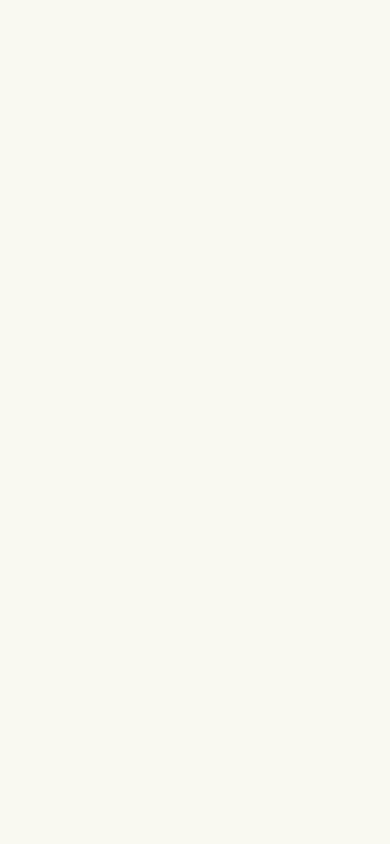
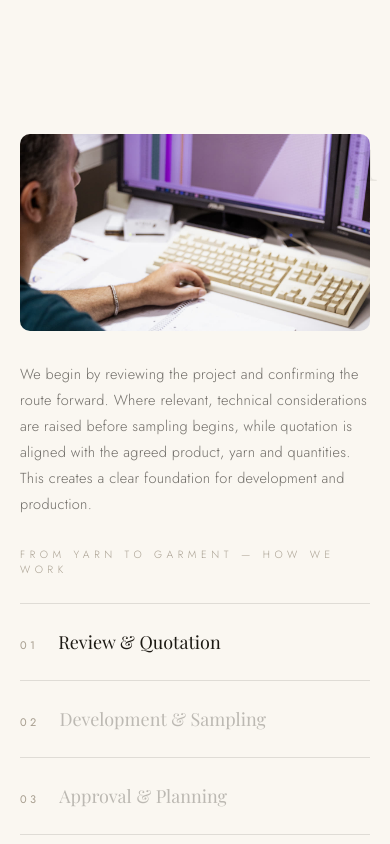
Before and after one commit to leandropaiva-dev/madalena, a Next.js app: page /how-we-work in a window 390 px wide. Shown: the part 3760-4604 px from the top of the page. Built offline with nearby package versions, Linux system fonts and the light colour scheme; no server answers; the database is empty.

Commit message:
Refactor How We Work section with new ProcessGrid and ProcessShowcase components; update sustainability standards text for clarity

```diff
--- a/app/(site)/how-we-work/page.tsx
+++ b/app/(site)/how-we-work/page.tsx
@@ -1,5 +1,6 @@
 import type { Metadata } from "next";
-import Capabilities from "@/components/Capabilities";
+import ProcessGrid from "@/components/ProcessGrid";
+import ProcessShowcase from "@/components/ProcessShowcase";
 
 export const metadata: Metadata = {
   title: "How We Work — MBK · Madalena Beça Knitwear",
@@ -63,14 +64,19 @@ export default function HowWeWorkPage() {
         </div>
       </section>
 
-      {/* ---- block 2: the process (identical pinned sequence as the homepage) ---- */}
-      <Capabilities />
+      {/* ---- block 2: the process — static grid, all 5 stages visible at once ---- */}
+      <ProcessGrid />
+
+      {/* ---- block 2b (draft alternative for comparison): list left, photo right,
+           description below the photo — same visual language as the homepage
+           Capabilities block, but click-to-switch instead of scroll-pinned ---- */}
+      <ProcessShowcase />
 
       {/* ---- block 3: craft ---- */}
       <section className="studio section sect--cream">
         <div className="studio__grid studio__grid--wide-text">
           <div className="studio__body">
-            <div className="label">Craft</div>
+            <div className="label">Know-how</div>
             <h2 className="rv">
               What time in one place <em>produces.</em>
             </h2>
--- a/app/globals.css
+++ b/app/globals.css
@@ -210,6 +210,15 @@ html.lenis,html.lenis body{height:auto}
 .caps__count{position:absolute;right:-8px;bottom:-30px;font-family:var(--serif);font-size:clamp(60px,7vw,110px);color:rgba(28,25,19,.08);line-height:1}
 @media(max-width:900px){.caps__grid{grid-template-columns:1fr}.caps__media{height:52vh;order:-1}}
 
+.caps__mediacol{display:flex;flex-direction:column}
+.caps__mediacol .caps__count{right:-8px;bottom:auto;top:-8px}
+.caps__desc{margin-top:30px;font-size:14.5px;line-height:1.8;color:rgba(28,25,19,.62);
+  max-width:520px;font-weight:300;letter-spacing:.02em}
+@media(max-width:900px){.caps__mediacol{order:-1}}
+
+.caps--showcase .caps__media{height:auto;aspect-ratio:16/9}
+.caps--showcase .caps__item h3{font-size:clamp(18px,2vw,32px)}
+
 /* ============ CERTS ============ */
 .certs{position:relative;color:var(--wool);overflow:hidden}
 .certs__bg{position:absolute;inset:0;background-size:cover;background-position:center bottom}
@@ -264,6 +273,11 @@ html.lenis,html.lenis body{height:auto}
 .why__item p{font-size:13.5px;line-height:1.8;color:rgba(28,25,19,.6);letter-spacing:.02em}
 @media(max-width:900px){.why__grid{grid-template-columns:repeat(2,1fr)}}
 @media(max-width:560px){.why__grid{grid-template-columns:1fr}}
+
+.why__grid--five{grid-template-columns:repeat(5,1fr)}
+@media(max-width:1100px){.why__grid--five{grid-template-columns:repeat(3,1fr)}}
+@media(max-width:700px){.why__grid--five{grid-template-columns:repeat(2,1fr)}}
+@media(max-width:460px){.why__grid--five{grid-template-columns:1fr}}
 
 /* ============ CONTACT ============ */
 .contact{background:var(--charcoal);color:var(--wool);position:relative;overflow:hidden}
--- a/components/Capabilities.tsx
+++ b/components/Capabilities.tsx
@@ -1,4 +1,4 @@
-const ITEMS = [
+export const ITEMS = [
   {
     n: "01",
     title: "Review & Quotation",
@@ -26,7 +26,7 @@ const ITEMS = [
   },
 ];
 
-const MEDIA = [
+export const MEDIA = [
   { src: "/images/cap-design.jpg", alt: "Review and quotation" },
   { src: "/images/cap-knitting.jpg", alt: "Development and sampling" },
   { src: "/images/cap-confection.jpg", alt: "Approval and planning" },
--- /dev/null
+++ b/components/ProcessGrid.tsx
@@ -0,0 +1,23 @@
+import { ITEMS } from "./Capabilities";
+
+export default function ProcessGrid() {
+  return (
+    <section className="why section sect--wool">
+      <div className="sect-head">
+        <span className="sect-head__num">From yarn to garment</span>
+        <h2 className="sect-head__title">
+          How we work, <em>stage by stage.</em>
+        </h2>
+      </div>
+      <div className="why__grid why__grid--five">
+        {ITEMS.map((it) => (
+          <div className="why__item rv" key={it.n}>
+            <i>{it.n}</i>
+            <h3>{it.title}</h3>
+            <p>{it.body}</p>
+          </div>
+        ))}
+      </div>
+    </section>
+  );
+}
--- /dev/null
+++ b/components/ProcessShowcase.tsx
@@ -0,0 +1,51 @@
+"use client";
+
+import { useState } from "react";
+import { ITEMS, MEDIA } from "./Capabilities";
+
+export default function ProcessShowcase() {
+  const [active, setActive] = useState(0);
+
+  return (
+    <section className="caps caps--showcase section sect--wool" style={{ padding: "14vh 0" }}>
+      <div className="caps__grid" style={{ alignItems: "start" }}>
+        <div>
+          <div className="label" style={{ marginBottom: "26px" }}>
+            From yarn to garment — how we work
+          </div>
+          <div className="caps__list">
+            {ITEMS.map((it, i) => (
+              <div
+                className={"caps__item" + (i === active ? " is-active" : "")}
+                key={i}
+                onClick={() => setActive(i)}
+              >
+                <h3>
+                  <i>{it.n}</i>
+                  {it.title}
+                </h3>
+              </div>
+            ))}
+          </div>
+        </div>
+        <div className="caps__mediacol">
+          <div className="caps__media">
+            {MEDIA.map((m, i) => (
+              // eslint-disable-next-line @next/next/no-img-element
+              <img
+                src={m.src}
+                alt={m.alt}
+                className={i === active ? "is-on" : undefined}
+                key={i}
+              />
+            ))}
+            <div className="caps__count">
+              {String(active + 1).padStart(2, "0")}
+            </div>
+          </div>
+          <p className="caps__desc">{ITEMS[active].body}</p>
+        </div>
+      </div>
+    </section>
+  );
+}
```
Also changed, not shown: app/(site)/sustainability/page.tsx (+27 -2 lines).
